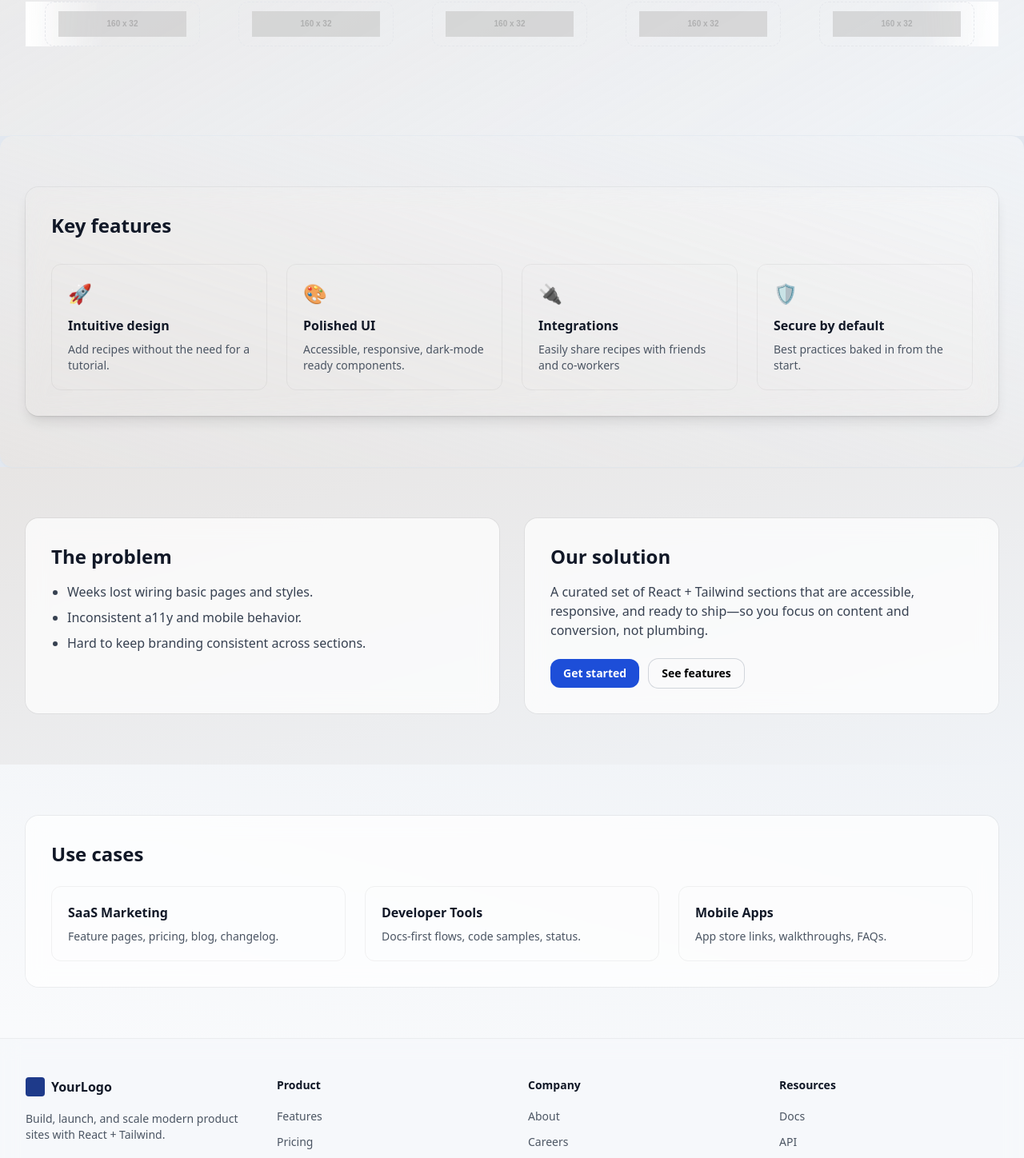
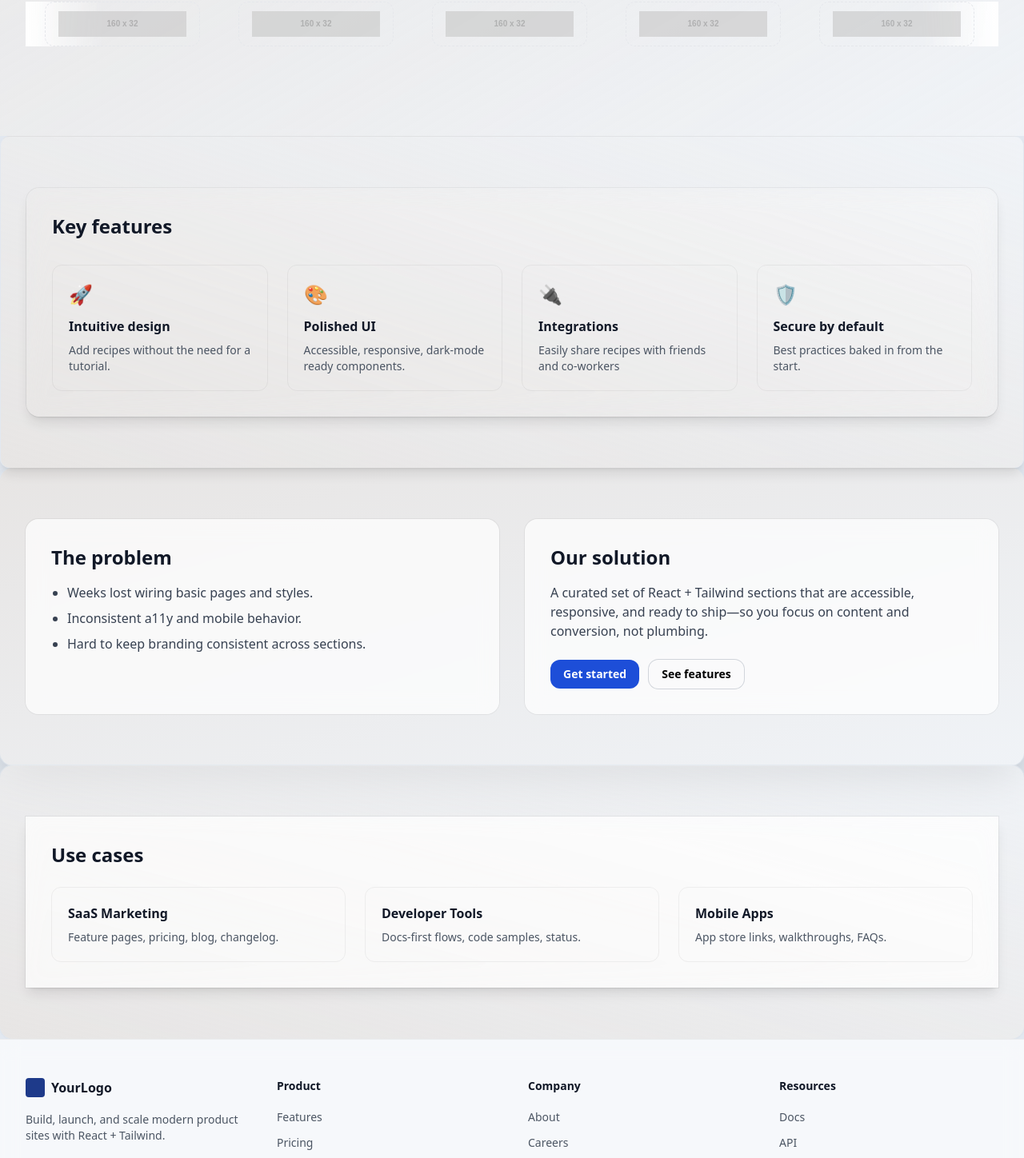
Before and after one commit to JoHeyJo/sling-it-product-site, a React (Vite) app: page / in a window 1280 px wide. Shown: the part 580-2028 px from the top of the page at 80% size. Built offline with nearby package versions, Linux system fonts and the light colour scheme.

Commit message:
wip: dark mode blurred borderes

```diff
--- a/src/sections/Features.tsx
+++ b/src/sections/Features.tsx
@@ -9,15 +9,22 @@ export default function Features() {
 
   /* Light mode styles */
   bg-gradient-to-br
-             from-stone-200 to-gray-50/60
-  rounded-2xl shadow-sm ring-1 ring-slate-200/70 p-8
-  bg-gradient-to-tr backdrop-blur-sm
+  from-stone-200 to-gray-50/60
+  rounded-2xl shadow-lg
+  border border-1
+  rounded-xl
+  ring-slate-200/70 p-8
+  bg-gradient-to-tr
+  backdrop-blur-sm
 
   /* Dark mode overrides */
-  dark:bg-transparent dark:rounded-none
+  dark:bg-transparent
+  dark:border-b-0
+  border-t border-l border-r border-b-0
+  border-l-slate-200 border-r-slate-200
+  border-t-slate-400/10
   dark:ring-0 dark:shadow-none
   dark:from-gray-900/90 dark:to-gray-800/80
-  shadow-lg
 "
     >
       <div
--- a/src/sections/ProblemSolution.tsx
+++ b/src/sections/ProblemSolution.tsx
@@ -3,9 +3,11 @@ export default function ProblemSolution() {
     <section
       id="problem"
       className="mx-auto max-w-7xl px-6 py-16
-              bg-gradient-to-br
+            bg-gradient-to-br
             from-stone-200 to-gray-50/60
-             dark:from-gray-900/90 dark:to-gray-800/80 lg:px-8"
+            rounded-2xl shadow-2xl
+             ring-1 ring-slate-200/70 p-8
+            dark:from-gray-900/90 dark:to-gray-800/80 lg:px-8"
     >
       <div className="grid gap-8 lg:grid-cols-2">
         <div className="rounded-2xl bg-white/70 p-8 ring-1 ring-black/5 backdrop-blur-md dark:bg-gray-900/80 dark:ring-white/10">
--- a/src/sections/UseCases.tsx
+++ b/src/sections/UseCases.tsx
@@ -4,12 +4,23 @@ export default function UseCases() {
   return (
     <section
       id="use-cases"
-      className="mx-auto max-w-7xl
-      bg-gradient-to-tr
-      from-white/80 to-gray-50/60
-            dark:from-gray-900/90 dark:to-gray-800/80 px-6 py-16 lg:px-8"
+      className="
+  mx-auto max-w-7xl px-6 py-16 lg:px-8
+
+  /* Light mode styles */
+  bg-gradient-to-br
+             from-stone-200 to-gray-50/60
+  rounded-2xl shadow-sm ring-1 ring-slate-200/70 p-8
+  bg-gradient-to-tr backdrop-blur-sm
+
+  /* Dark mode overrides */
+  dark:bg-transparent dark:rounded-none
+  dark:ring-0 dark:shadow-none
+  dark:from-gray-900/90 dark:to-gray-800/80
+  shadow-lg
+"
     >
-      <div className="rounded-2xl bg-white/70 p-8 ring-1 ring-black/5 backdrop-blur-md dark:bg-gray-900/80 dark:ring-white/10">
+      <div className="rounded-2x shadow-lg bg-white/70 p-8 ring-1 ring-black/5 backdrop-blur-md dark:bg-gray-900/80 dark:ring-white/10">
         <h2 className="text-2xl font-semibold text-gray-900 dark:text-white">
           Use cases
         </h2>
```
